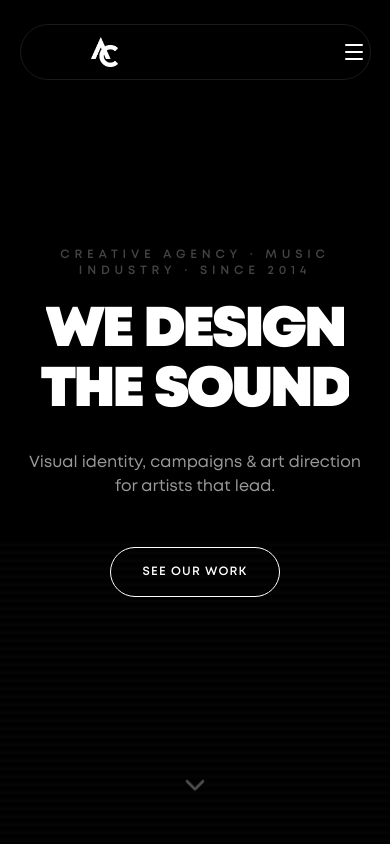
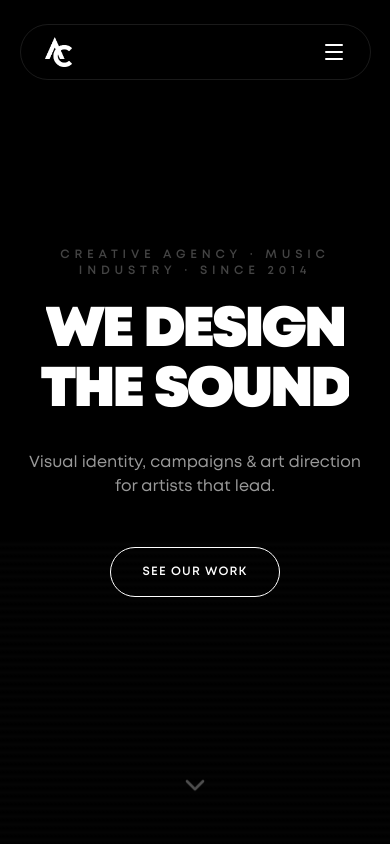
Before and after one commit to lpzcarlos/webacgraphics, a Next.js app: page / in a window 390 px wide. Shown: the top 844 px of the page. Built offline with nearby package versions, Linux system fonts and the light colour scheme.

Commit message:
arreglos en web movil

```diff
--- a/src/components/Navbar.tsx
+++ b/src/components/Navbar.tsx
@@ -23,7 +23,7 @@ export default function Navbar() {
           initial={{ y: -100 }}
           animate={{ y: 0 }}
           transition={{ duration: 0.8, ease: "easeOut" }}
-          className={`pointer-events-auto flex items-center justify-start md:justify-center px-6 py-3 rounded-full transition-all duration-300 w-[90%] md:w-fit border border-white/10
+          className={`pointer-events-auto relative flex items-center justify-start md:justify-center px-6 py-3 rounded-full transition-all duration-300 w-[90%] md:w-fit border border-white/10
             ${scrolled ? "bg-black/75 backdrop-blur-xl" : "bg-transparent"}`}
         >
           {/* Desktop Links Left */}
@@ -40,7 +40,7 @@ export default function Navbar() {
                   src="/media/logoac.png"
                   alt="Logo"
                   fill
-                  className="object-contain"
+                  className="object-contain object-left md:object-center"
                   priority
                 />
               </div>
```
